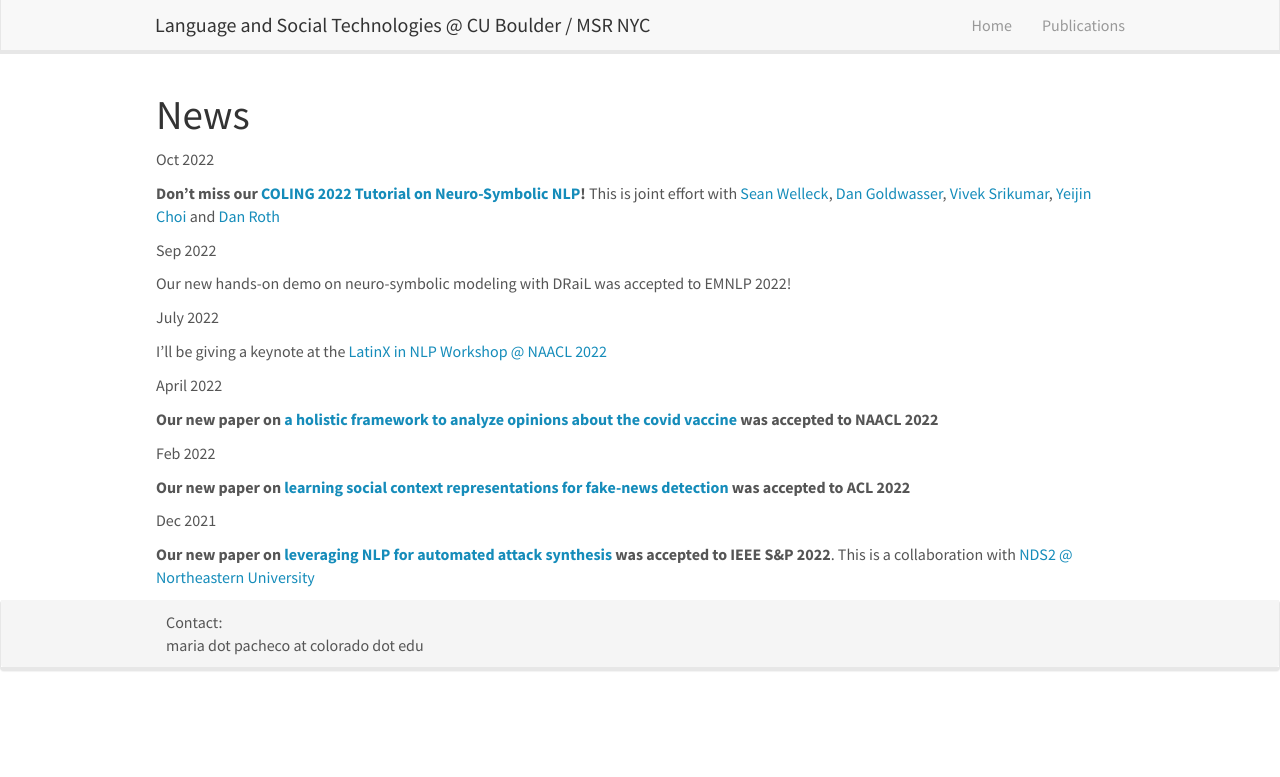
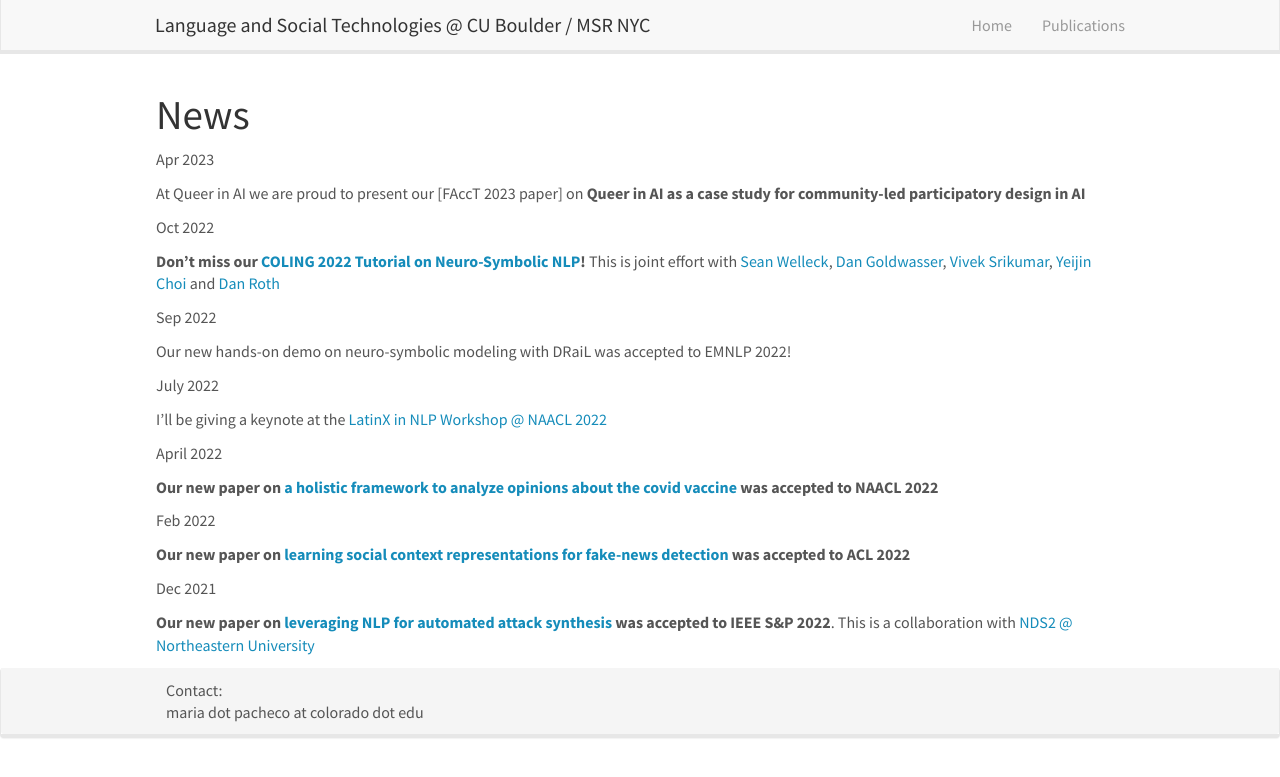
Before and after one commit to mlpacheco/mlpacheco.github.io, a Jekyll site: the page built from _pages/allnews.md, in a window 1280 px wide. Shown: the top 777 px of the page. Built offline with Jekyll 4.4.1, drawn with Linux system fonts in a browser that asks for light colours; nearby versions of some CDN libraries.

Commit message:
Update news.yml

```diff
--- a/_data/news.yml
+++ b/_data/news.yml
@@ -1,3 +1,5 @@
+- date: Apr 2023
+  headline: "At Queer in AI we are proud to present our [FAccT 2023 paper] on **Queer in AI as a case study for community-led participatory design in AI**"
 
 - date: Oct 2022
   headline: "**Don't miss our [COLING 2022 Tutorial on Neuro-Symbolic NLP](https://ns4nlp-coling.github.io/)!** This is joint effort with [Sean Welleck](https://cs.nyu.edu/~welleck/), [Dan Goldwasser](https://www.cs.purdue.edu/homes/dgoldwas/), [Vivek Srikumar](https://svivek.com/), [Yeijin Choi](https://homes.cs.washington.edu/~yejin/) and [Dan Roth](https://www.cis.upenn.edu/~danroth/)"
```
